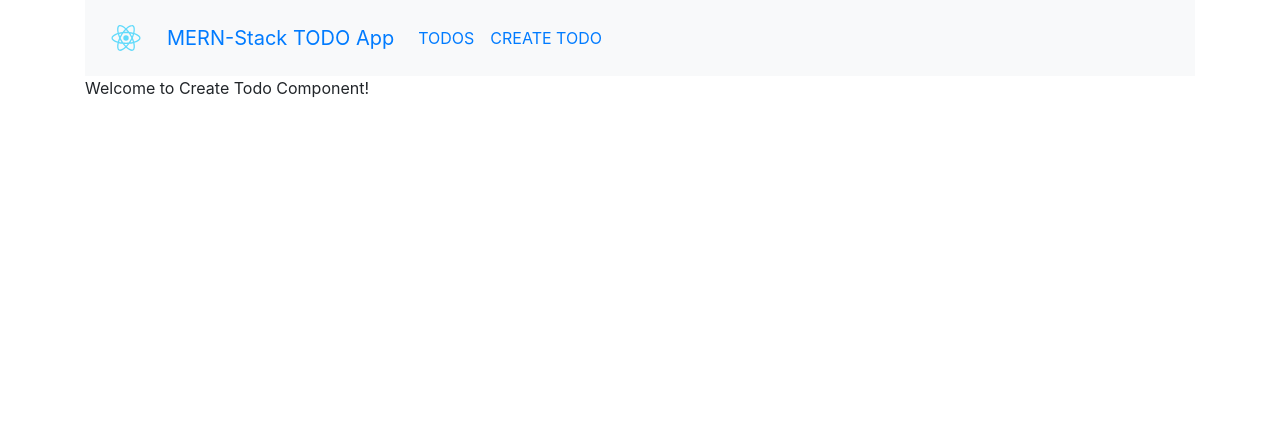
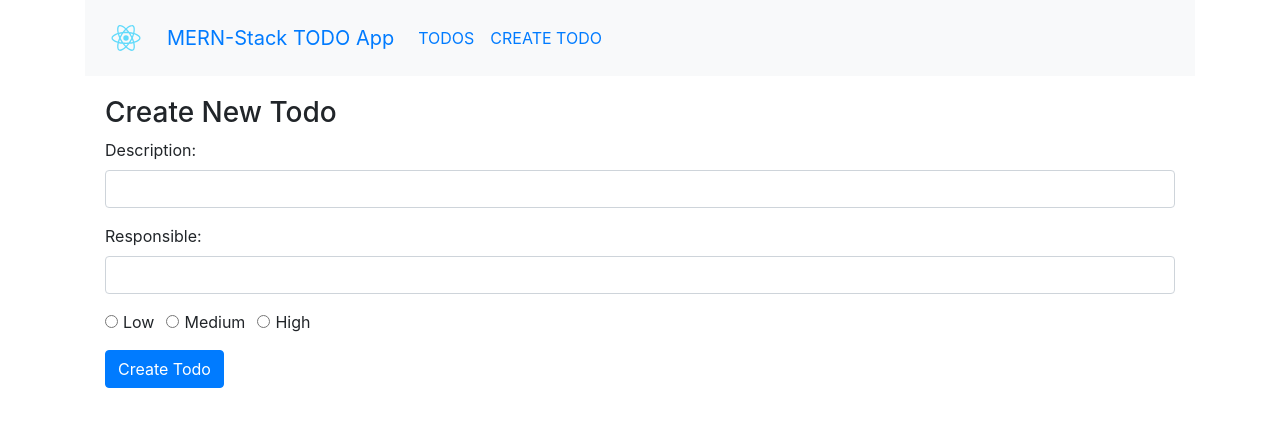
Before and after one commit to Joes-BitGit/mern-todo-app, a React (Create React App) app: page /create in a window 1280 px wide. Shown: the top 426 px of the page. Built offline with nearby package versions, Linux system fonts and the light colour scheme.

Commit message:
Implementing Create Todo Componenet

```diff
--- a/src/components/create-todo.component.js
+++ b/src/components/create-todo.component.js
@@ -1,10 +1,118 @@
 import React, {Component} from 'react';
 
 export default class CreateTodo extends Component {
+
+  constructor(props) {
+    super(props);
+
+    this.onChangeTodoDescription = this.onChangeTodoDescription.bind(this);
+    this.onChangeTodoResponsible = this.onChangeTodoResponsible.bind(this);
+    this.onChangeTodoPriority = this.onChangeTodoPriority.bind(this);
+    this.onSubmit = this.onSubmit.bind(this);
+
+    this.state = {
+      todo_description: '',
+      todo_responsible: '',
+      todo_priority: '',
+      todo_completed: false
+    }
+  }
+
+  onChangeTodoDescription(e) {
+    this.setState({
+      todo_description: e.target.value
+    });
+  }
+
+  onChangeTodoResponsible(e) {
+    this.setState({
+      todo_responsible: e.target.value
+    });
+  }
+
+  onChangeTodoPriority(e) {
+    this.setState({
+      todo_priority: e.target.value
+    });
+  }
+
+  onSubmit(e) {
+    e.preventDefault();
+
+    console.log(`Form Submitted`);
+    console.log(`Todo Description: ${this.state.todo_description}`);
+    console.log(`Todo Responsible: ${this.state.todo_responsible}`);
+    console.log(`Todo Priority: ${this.state.todo_priority}`);
+    console.log(`Todo Completed: ${this.state.todo_completed}`);
+
+    this.setState({
+      todo_description: '',
+      todo_responsible: '',
+      todo_priority: '',
+      todo_completed: false
+    });
+  }
+
   render() {
     return (
-      <div>
-        <p>Welcome to Create Todo Component!</p>
+      <div style={{margin: 20}}>
+        <h3>Create New Todo</h3>
+        <form onSubmit={this.onSubmit}>
+          <div className="form-group">
+            <label>Description: </label>
+            <input type="text"
+                   className="form-control"
+                   value={this.state.todo_description}
+                   onChange={this.onChangeTodoDescription}
+             />
+          </div>
+          <div className="form-group">
+            <label>Responsible: </label>
+            <input type="text"
+                   className="form-control"
+                   value={this.state.todo_responsible}
+                   onChange={this.onChangeTodoResponsible}
+             />
+          </div>
+          <div className="form-group">
+            <div className="form-check form-check-inline">
+              <input className="form-check-input"
+                     type="radio"
+                     name="priorityOptions"
+                     id="priorityLow"
+                     value="Low"
+                     checked={this.state.todo_priority==='Low'}
+                     onChange={this.onChangeTodoPriority}
+               />
+               <label className="form-check-label">Low</label>
+            </div>
+            <div className="form-check form-check-inline">
+              <input className="form-check-input"
+                     type="radio"
+                     name="priorityOptions"
+                     id="priorityMedium"
+                     value="Medium"
+                     checked={this.state.todo_priority==='Medium'}
+                     onChange={this.onChangeTodoPriority}
+               />
+               <label className="form-check-label">Medium</label>
+            </div>
+            <div className="form-check form-check-inline">
+              <input className="form-check-input"
+                     type="radio"
+                     name="priorityOptions"
+                     id="priorityHigh"
+                     value="High"
+                     checked={this.state.todo_priority==='High'}
+                     onChange={this.onChangeTodoPriority}
+               />
+               <label className="form-check-label">High</label>
+            </div>
+          </div>
+          <div className="form-group">
+            <input type="submit" value="Create Todo" className="btn btn-primary"/>
+          </div>
+        </form>
       </div>
     );
   }
```
